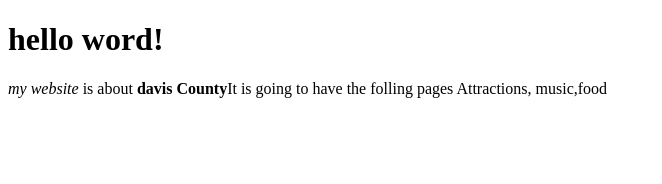
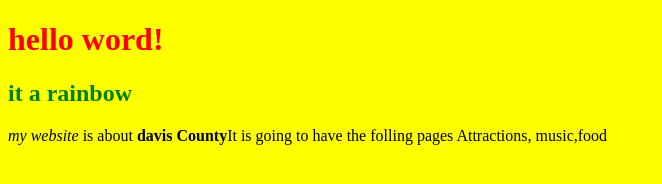
Before and after one commit to 26lmckean/codeclub, a website: page index.html in a window 1280 px wide. Shown: the whole page, without its empty margins (0-662 px from the left). Drawn offline with Linux system fonts and the light colour scheme.

Commit message:
good things

```diff
--- a/index.html
+++ b/index.html
@@ -5,10 +5,17 @@
     <meta name="viewport" content="width=device-width, initial-scale=1.0" />
     <meta http-equiv="X-UA-Compatible" content="ie=edge" />
     <title>Static Template</title>
+    <link href="style.css" rel="stylesheet" ? />
   </head>
   <body>
     <h1>hello word!</h1>
-  </body>
+  <h2> it a rainbow</h2>
+
+
+
+
+
+  <body>
 </html>
 <p>
   <em>my website</em> is about <strong>davis County</strong>It is going to have
--- /dev/null
+++ b/style.css
@@ -0,0 +1,11 @@
+body {
+  background-color: yellow;
+}
+
+h1 {
+  color: red;
+}
+
+h2 {
+  color: green;
+}
```
